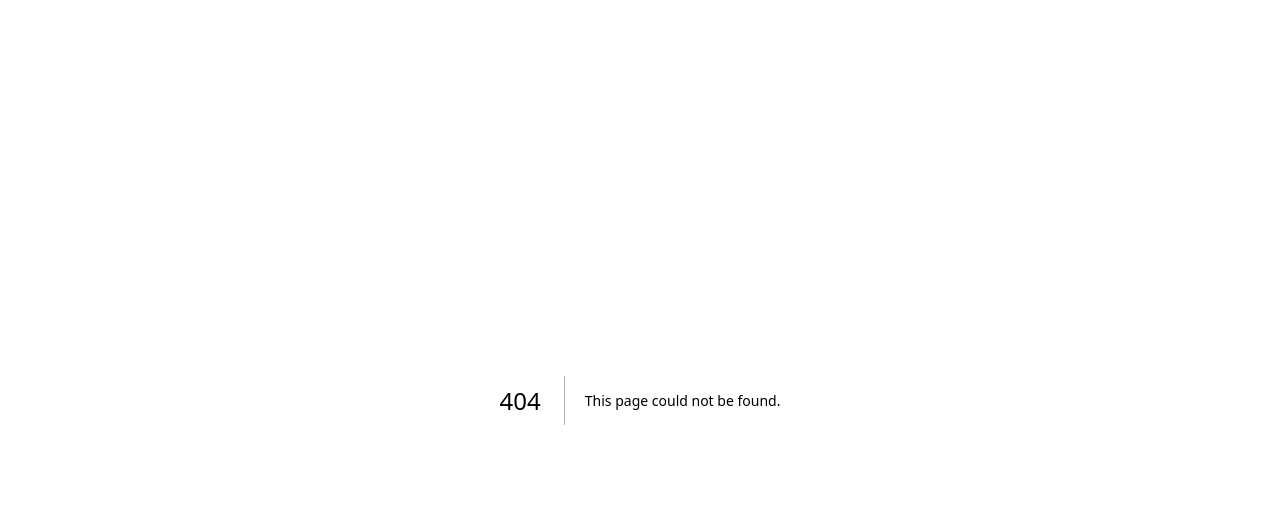
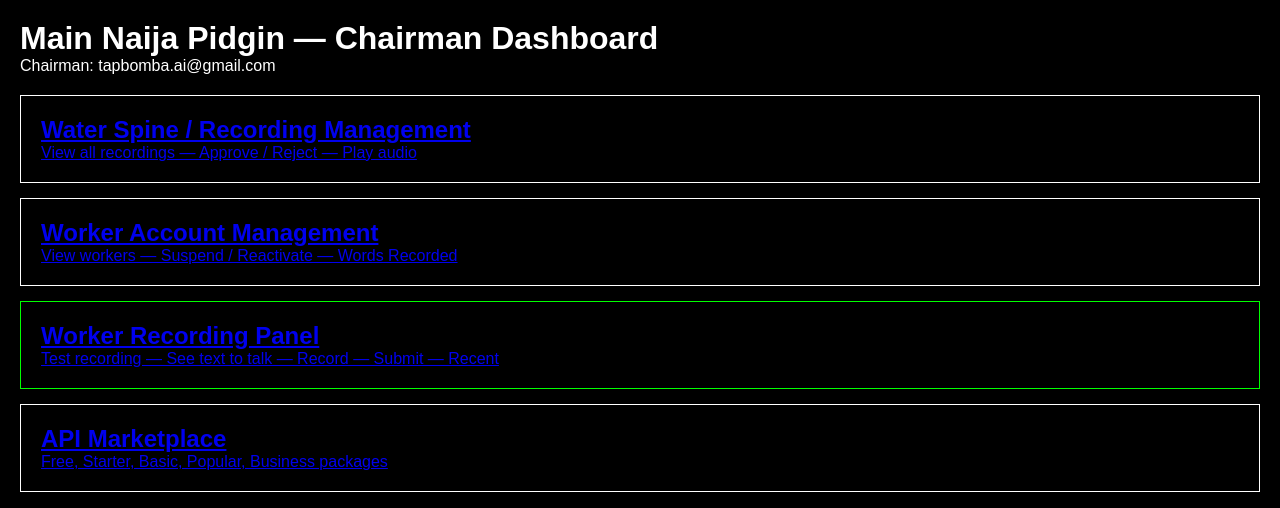
Before and after one commit to tapbombaai-glitch/main-naija-pidgin, a Next.js app: page /admin in a window 1280 px wide. Before the commit this address had no page. Shown: the top 508 px of the page. Built offline with nearby package versions, Linux system fonts and the light colour scheme.

Commit message:
Create app/admin/page.tsx

```diff
--- /dev/null
+++ b/app/admin/page.tsx
@@ -0,0 +1,39 @@
+"use client";
+import Link from "next/link";
+
+export default function ChairmanDashboard() {
+  return (
+    <div style={{ padding: 20, background: "#000", color: "#fff", minHeight: "100vh" }}>
+      <h1>Main Naija Pidgin — Chairman Dashboard</h1>
+      <p>Chairman: tapbomba.ai@gmail.com</p>
+
+      <div style={{ display: "grid", gap: 15, marginTop: 20 }}>
+
+        {/* CARD 1 - RECORDINGS - WATER SPINE */}
+        <Link href="/admin/recordings" style={{ border: "1px solid #fff", padding: 20, display: "block" }}>
+          <h2>Water Spine / Recording Management</h2>
+          <p>View all recordings — Approve / Reject — Play audio</p>
+        </Link>
+
+        {/* CARD 2 - WORKER ACCOUNTS */}
+        <Link href="/admin/workers" style={{ border: "1px solid #fff", padding: 20, display: "block" }}>
+          <h2>Worker Account Management</h2>
+          <p>View workers — Suspend / Reactivate — Words Recorded</p>
+        </Link>
+
+        {/* CARD 3 - WORKER PANEL (for testing) */}
+        <Link href="/worker" style={{ border: "1px solid #0f0", padding: 20, display: "block" }}>
+          <h2>Worker Recording Panel</h2>
+          <p>Test recording — See text to talk — Record — Submit — Recent</p>
+        </Link>
+
+        {/* CARD 4 - API MARKETPLACE */}
+        <Link href="/api-marketplace" style={{ border: "1px solid #fff", padding: 20, display: "block" }}>
+          <h2>API Marketplace</h2>
+          <p>Free, Starter, Basic, Popular, Business packages</p>
+        </Link>
+
+      </div>
+    </div>
+  );
+}
```
